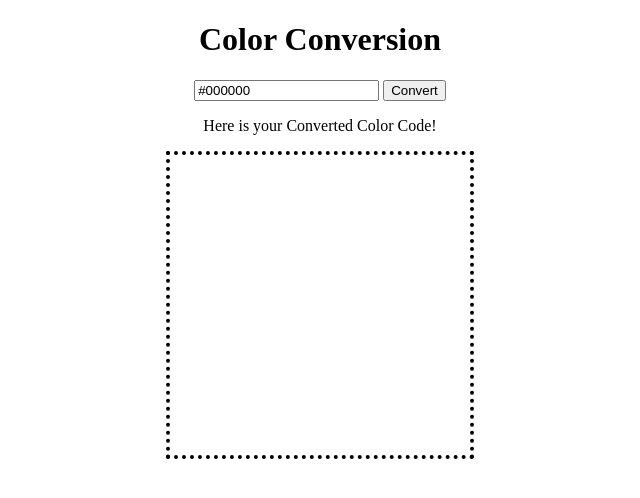
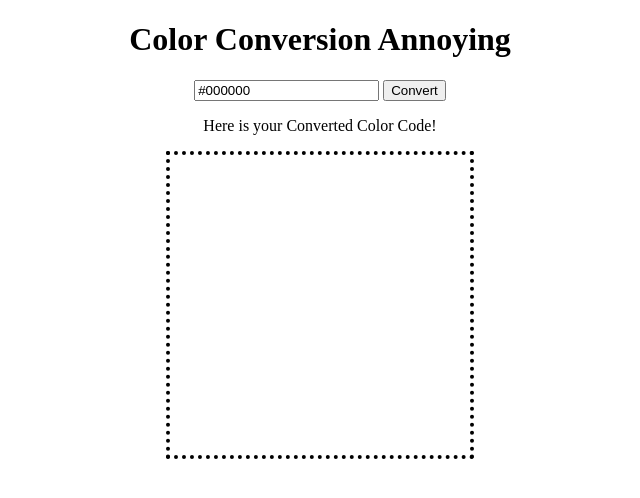
Before and after one commit to anshrhrn/color-code-generator, a plain HTML site: page index.html in a window 1280 px wide. Shown: the whole page, without its empty margins (320-960 px from the left). Drawn offline with Linux system fonts and the light colour scheme.

Commit message:
very tough

```diff
--- a/index.html
+++ b/index.html
@@ -7,7 +7,7 @@
 <body>
 
 <div id="main">
-<h1>Color Conversion</h1>
+<h1>Color Conversion Annoying</h1>
 <input id="input" type="text" name="" value="#000000">
 <button id="button">Convert</button>
 <p id="display">Here is your Converted Color Code!</p>
```
